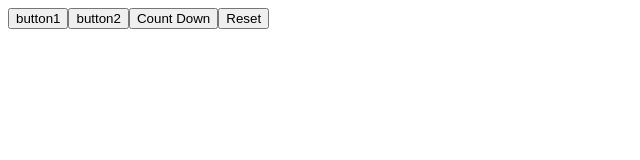
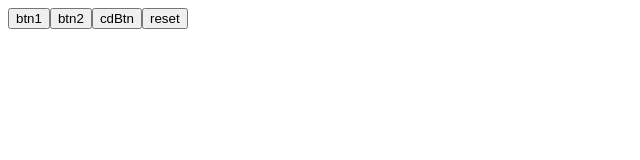
Before and after one commit to sukeo-sukeo/oop_practice, a plain HTML site: page js-hands-on-1/index.html in a window 1280 px wide. Shown: the whole page, without its empty margins (0-640 px from the left). Drawn offline with nearby package versions, Linux system fonts and the light colour scheme.

Commit message:
script2 is script1 no refactoring

```diff
--- a/js-hands-on-1/index.html
+++ b/js-hands-on-1/index.html
@@ -4,7 +4,7 @@
   <meta charset="UTF-8">
   <title>JavaScript オブジェクト指向 入門</title>
   <script src="https://ajax.googleapis.com/ajax/libs/jquery/1.7.1/jquery.min.js"></script>
-  <script src="script.js"></script>
+  <script src="script2.js"></script>
   <link rel="stylesheet" href="style.css" type="text/css" media="screen" charset="utf-8">
 </head>
 <body>
--- /dev/null
+++ b/js-hands-on-1/script2.js
@@ -0,0 +1,76 @@
+'use strict'
+
+$(function () {
+  // ここにコードを記入
+  class Element {
+    constructor(tagName, text = "", id = "") {
+      this.name = text;
+      this.elm = Element.create(tagName, text, id);
+      this.counter = 0;
+    }
+
+    static create(tagName, text, id) {
+      const elm = document.createElement(tagName);
+      elm.textContent = text;
+      if (id) {
+        elm.setAttribute("id", id);
+      }
+      return elm;
+    }
+
+    append(place) {
+      place.appendChild(this.elm);
+    }
+
+    countUp() {
+      this.counter++;
+      console.log(`${this.name}は${this.counter}回クリックされました！`);
+    }
+
+    countDown() {
+      this.counter--;
+      console.log(`${this.name}は${this.counter}回に減りました`);
+    }
+
+    reset() {
+      this.counter = 0;
+      console.log(
+        `${this.name}をリセットしました`
+      );
+    }
+  }
+
+  const body = document.getElementsByTagName('body')[0]
+
+  const btn1 = new Element('button', 'btn1', 'btn1')
+  console.log(btn1);
+  btn1.append(body)
+  btn1.elm.addEventListener("click", (e) => {
+    btn1.countUp();
+  });
+
+  const btn2 = new Element('button', 'btn2', 'btn2')
+  console.log(btn2);
+  btn2.append(body)
+  btn2.elm.addEventListener("click", (e) => {
+    btn2.countUp();
+  });
+
+  const cdBtn = new Element('button', 'cdBtn', 'cdBtn')
+  console.log(cdBtn);
+  cdBtn.append(body)
+  cdBtn.elm.addEventListener("click", (e) => {
+    btn1.countDown();
+    btn2.countDown();
+  });
+
+  const resetBtn = new Element('button', 'reset', 'reset')
+  console.log(resetBtn);
+  resetBtn.append(body)
+  resetBtn.elm.addEventListener("click", (e) => {
+    btn1.reset(btn1);
+    btn2.reset(btn2);
+  });
+
+
+});
```
